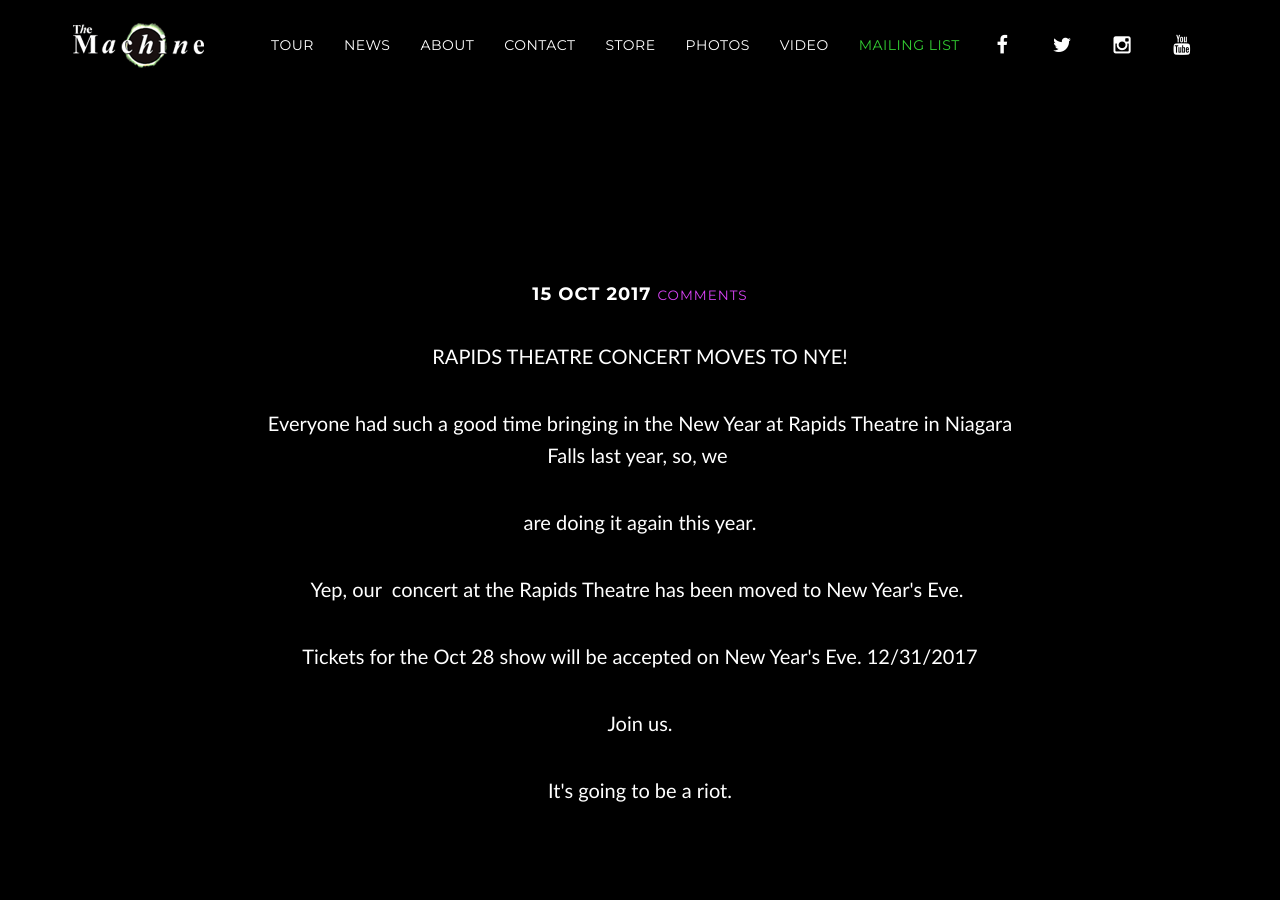
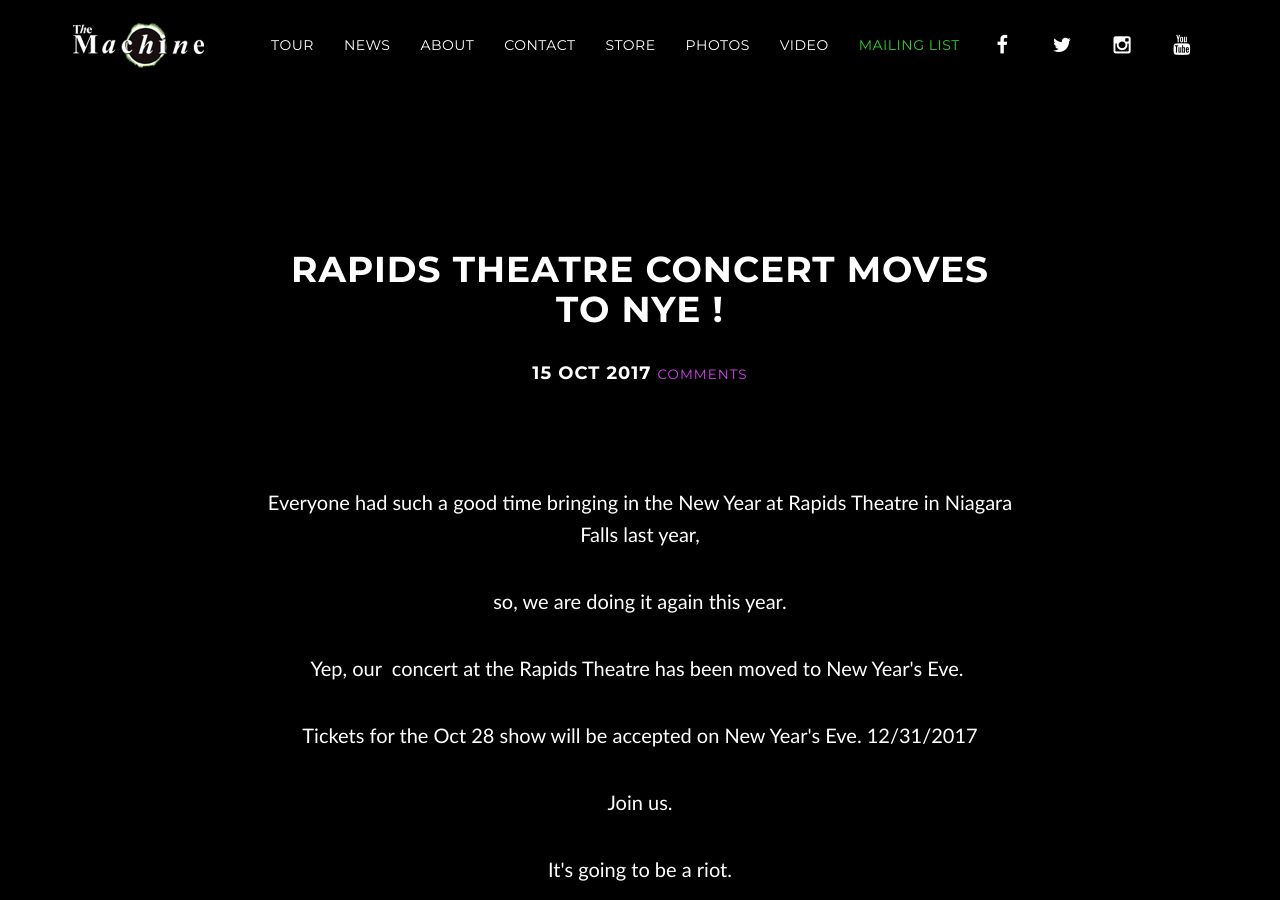
Before and after one commit to machineweb/machineweb.github.io, a Jekyll site: the page built from _posts/2017-10-15-.md, in a window 1280 px wide and 900 px high. Built offline with Jekyll 4.4.1, drawn with Linux system fonts in a browser that asks for light colours; comment, search, counter and statistics services are not loaded.

Commit message:
Updated news item

```diff
--- a/_posts/2017-10-15-.md
+++ b/_posts/2017-10-15-.md
@@ -1,14 +1,14 @@
 ---
 layout: post
 section-type: post
-title:
+title: RAPIDS THEATRE CONCERT MOVES TO NYE !
 ---
 
-<p>RAPIDS THEATRE CONCERT MOVES TO NYE!</p>
+<p>&nbsp;</p>
 
-<p>Everyone had such a good time bringing in the New Year at Rapids Theatre in Niagara Falls last year, so, we&nbsp;</p>
+<p>Everyone had such a good time bringing in the New Year at Rapids Theatre in Niagara Falls last year,</p>
 
-<p>are doing&nbsp;it again this year.</p>
+<p>so, we&nbsp;are doing&nbsp;it again this year.</p>
 
 <p>&nbsp;Yep, our&nbsp;&nbsp;concert at the&nbsp;Rapids Theatre&nbsp;has been&nbsp;moved to New Year's Eve.&nbsp;&nbsp;</p>
 
```
